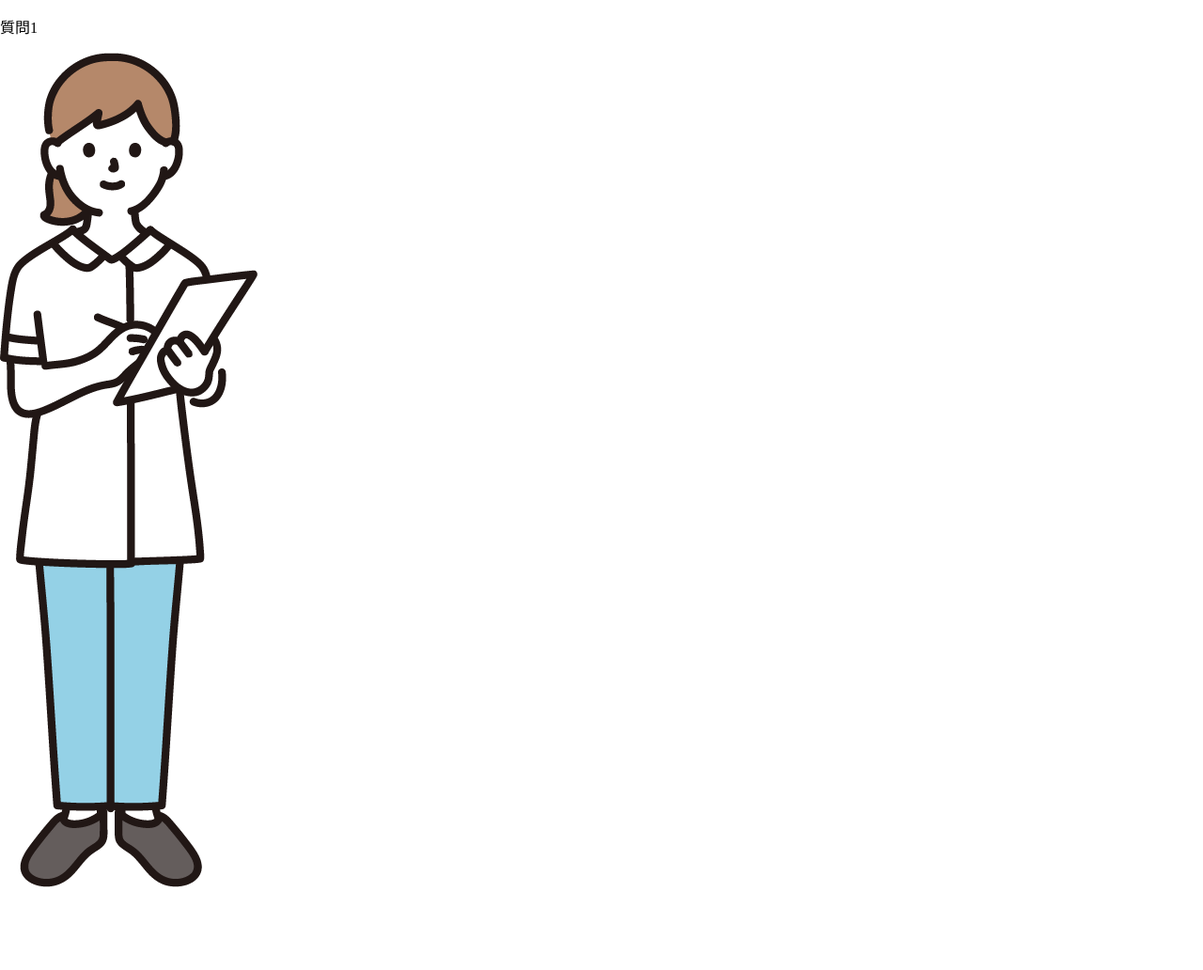
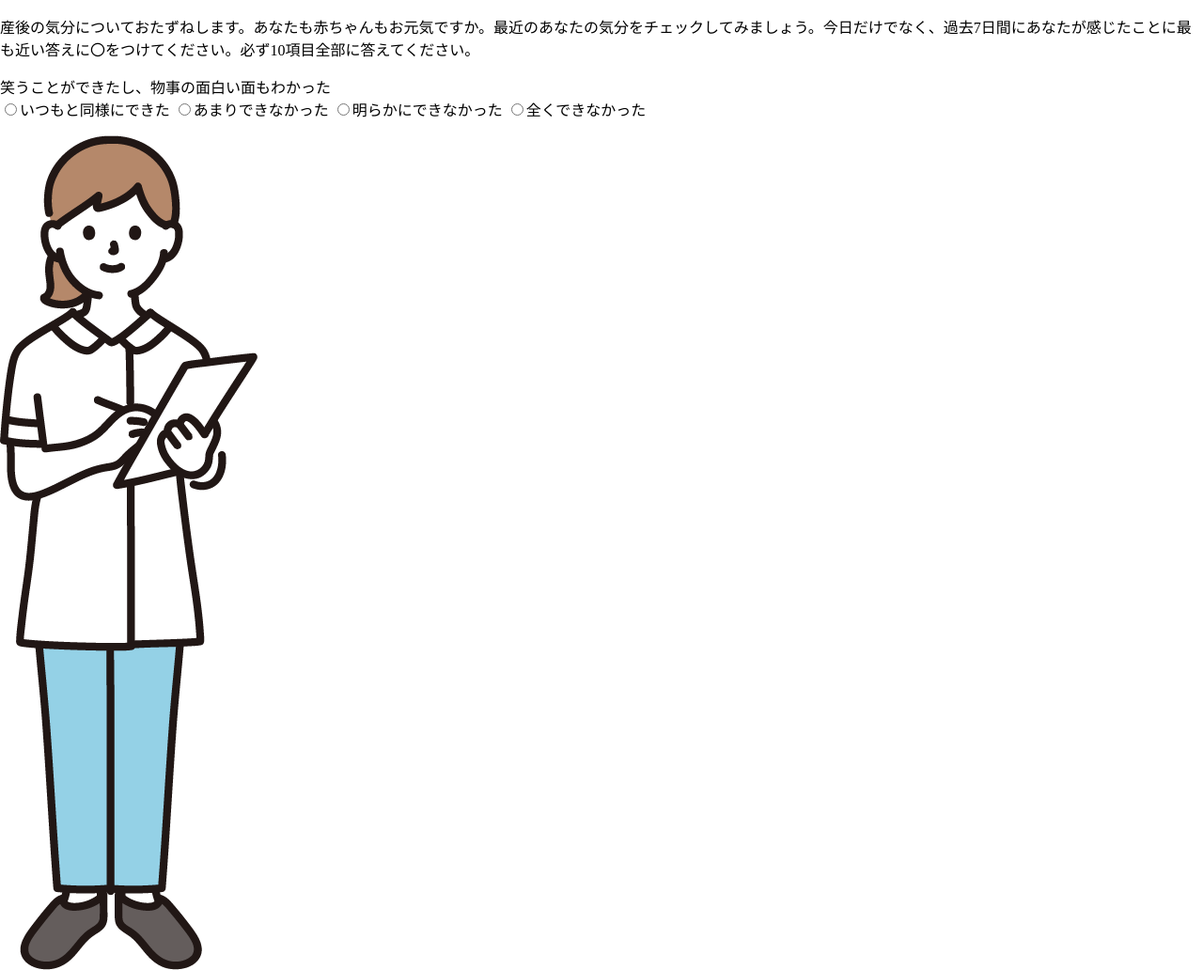
Before and after one commit to kana510/epds, a plain HTML site: page index.html in a window 1280 px wide. Shown: the whole page at 94% size. Before the commit the page ends 948 px from the top, so only its background shows below. Drawn offline with Linux system fonts and the light colour scheme.

Commit message:
Update index.html

```diff
--- a/index.html
+++ b/index.html
@@ -7,7 +7,14 @@
   <link rel="stylesheet" type="text/css" href="stylesheet.css">
 </head>
 <body>
- <p>質問1</p>
+ <p>産後の気分についておたずねします。あなたも赤ちゃんもお元気ですか。最近のあなたの気分をチェックしてみましょう。今日だけでなく、過去7日間にあなたが感じたことに最も近い答えに〇をつけてください。必ず10項目全部に答えてください。</p>
+  <p>笑うことができたし、物事の面白い面もわかった<br>
+  <input type="radio" name="q1" value="0">いつもと同様にできた
+  <input type="radio" name="q1" value="1">あまりできなかった
+  <input type="radio" name="q1" value="2">明らかにできなかった
+  <input type="radio" name="q1" value="3">全くできなかった
+  </p>
+
   <img src="./606_color.png" alt="保健師画像"/>
 </body>
 </html>
```
